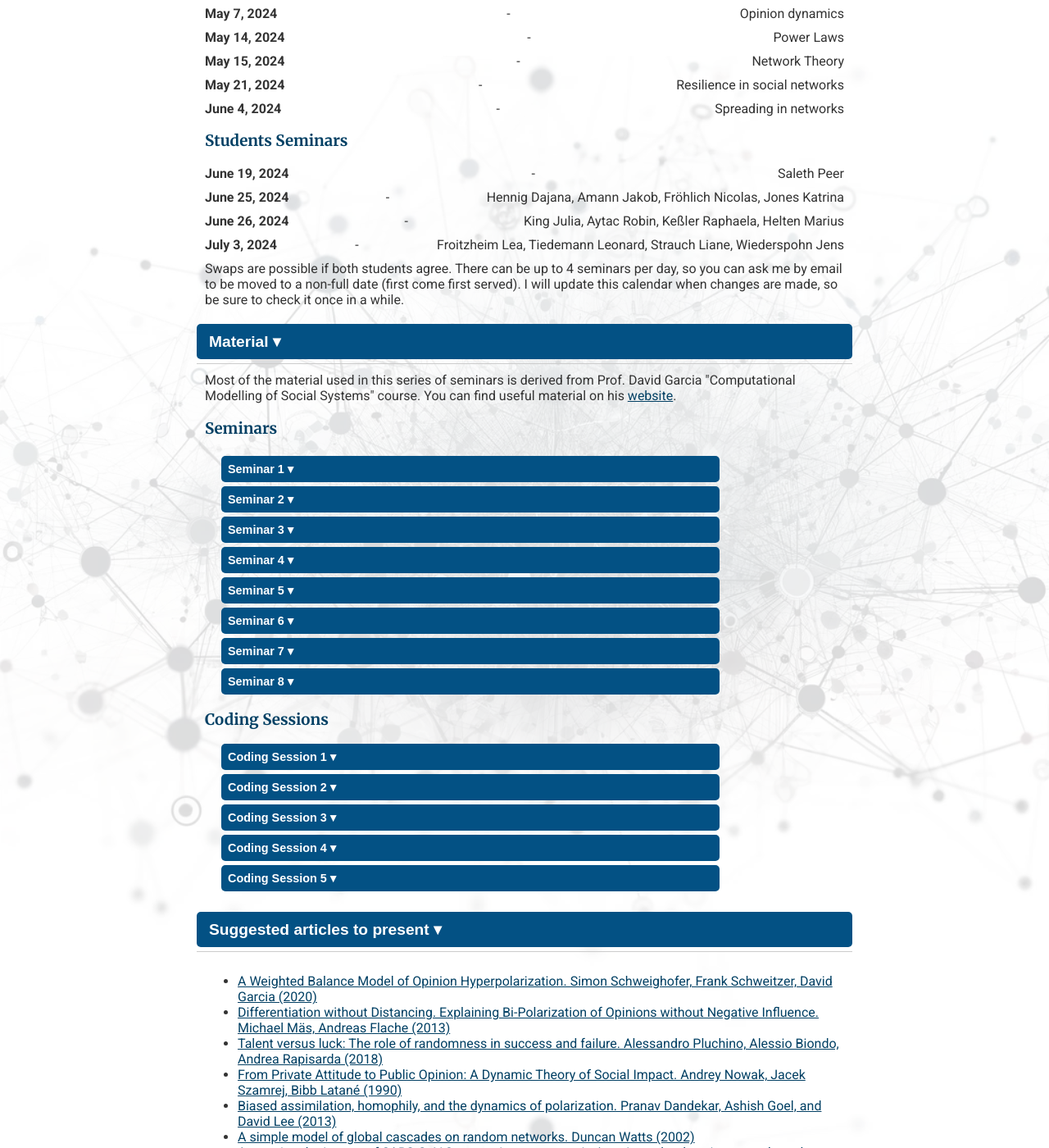
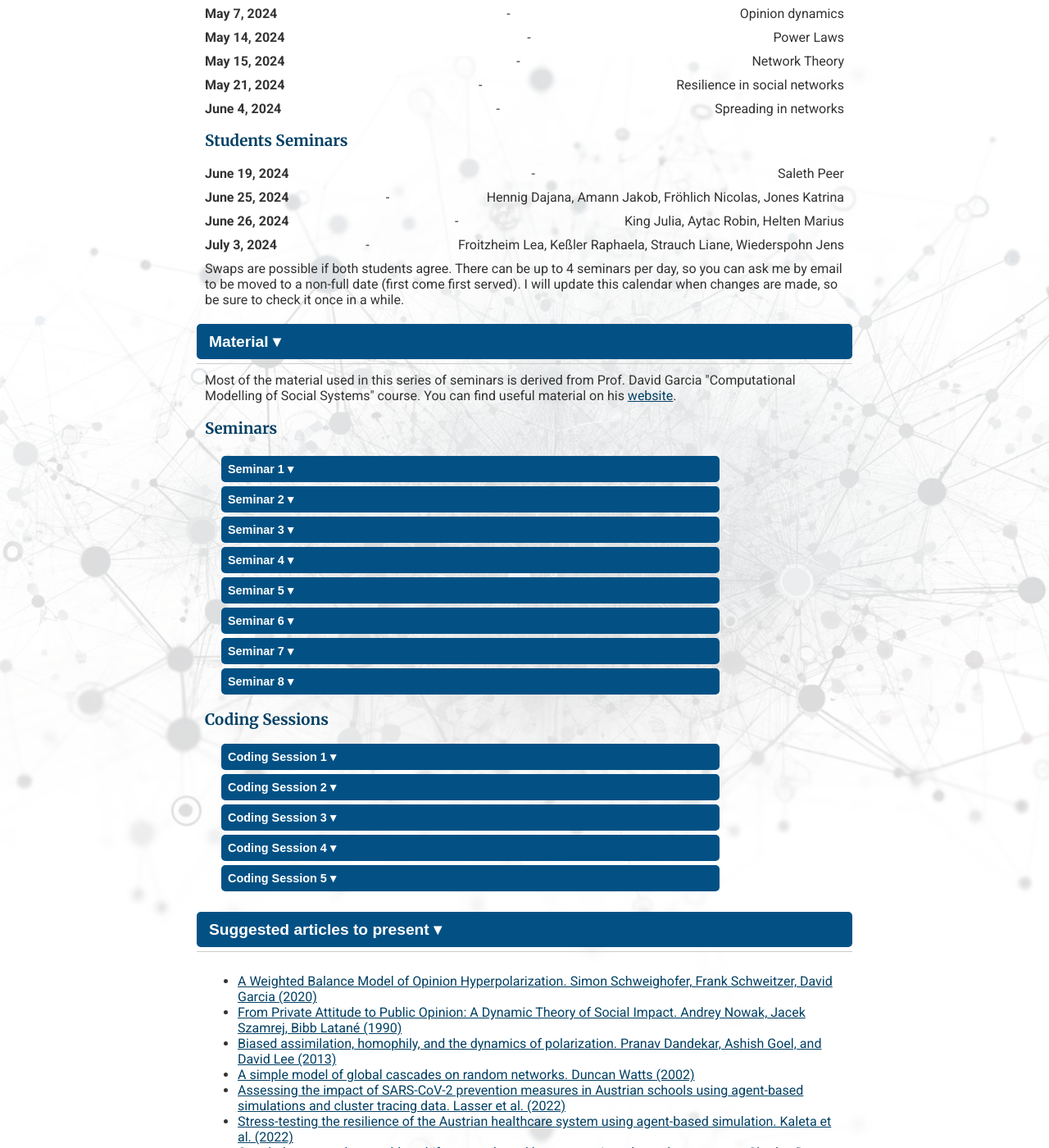
Before and after one commit to giordano-demarzo/giordano-demarzo.github.io, a Jekyll site: the page built from Computational_Modeling.markdown, in a window 1280 px wide and 1400 px high, scrolled down 1212 px. Shown: the whole window at 82% size. Built offline with Jekyll 4.4.1, drawn with Linux system fonts in a browser that asks for light colours; some of the changed text lies outside the part shown.

Commit message:
student seminars

```diff
--- a/Computational_Modeling.markdown
+++ b/Computational_Modeling.markdown
@@ -75,10 +75,10 @@ permalink: /teaching/computational-modeling/
             <span class="date">June 25, 2024</span> - <span class="lecture-title">Hennig Dajana, Amann Jakob, Fröhlich Nicolas, Jones Katrina</span>
         </div>
         <div class="course-date">
-            <span class="date">June 26, 2024</span> - <span class="lecture-title">King Julia, Aytac Robin, Keßler Raphaela, Helten Marius</span>
+            <span class="date">June 26, 2024</span> - <span class="lecture-title">King Julia, Aytac Robin, Helten Marius</span>
         </div>
         <div class="course-date">
-            <span class="date">July 3, 2024</span> - <span class="lecture-title"> Froitzheim Lea, Tiedemann Leonard, Strauch Liane, Wiederspohn Jens</span>
+            <span class="date">July 3, 2024</span> - <span class="lecture-title"> Froitzheim Lea, Keßler Raphaela, Strauch Liane, Wiederspohn Jens</span>
         </div>
         <par>Swaps are possible if both students agree. There can be up to 4 seminars per day, so you can ask me by email to be moved to a non-full date (first come first served). I will update this calendar when changes are made, so be sure to check it once in a while.</par>
         <!-- Additional dates can be added here -->
@@ -241,15 +241,12 @@ permalink: /teaching/computational-modeling/
     <div class="accordion-content" id="material-section">
     	<ul dir="auto">
     	<li><a href="https://www.jasss.org/23/3/5.html" rel="nofollow">A Weighted Balance Model of Opinion Hyperpolarization. Simon Schweighofer, Frank Schweitzer, David Garcia (2020)</a></li>
-<li><a href="https://journals.plos.org/plosone/article?id=10.1371/journal.pone.0074516" rel="nofollow">Differentiation without Distancing. Explaining Bi-Polarization of Opinions without Negative Influence. Michael Mäs, Andreas Flache (2013)</a></li>
-<li><a href="https://www.worldscientific.com/doi/abs/10.1142/S0219525918500145" rel="nofollow">Talent versus luck: The role of randomness in success and failure. Alessandro Pluchino, Alessio Biondo, Andrea Rapisarda (2018)</a></li>
 <li><a href="https://psycnet.apa.org/buy/1990-28235-001" rel="nofollow">From Private Attitude to Public Opinion: A Dynamic Theory of Social Impact. Andrey Nowak, Jacek Szamrej, Bibb Latané (1990)</a></li>
 <li><a href="https://www.pnas.org/doi/abs/10.1073/pnas.1217220110" rel="nofollow">Biased assimilation, homophily, and the dynamics of polarization. Pranav Dandekar, Ashish Goel, and David Lee (2013)</a></li>
 <li><a href="https://www.pnas.org/doi/full/10.1073/pnas.082090499" rel="nofollow">A simple model of global cascades on random networks. Duncan Watts (2002)</a></li>
 <li><a href="https://www.nature.com/articles/s41467-022-28170-6" rel="nofollow">Assessing the impact of SARS-CoV-2 prevention measures in Austrian schools using agent-based simulations and cluster tracing data. Lasser et al. (2022)</a></li>
 <li><a href="https://www.nature.com/articles/s41467-022-31766-7" rel="nofollow">Stress-testing the resilience of the Austrian healthcare system using agent-based simulation. Kaleta et al. (2022)</a></li>
 <li><a href="https://royalsocietypublishing.org/doi/pdf/10.1098/rsif.2015.0712" rel="nofollow">Coupled catastrophes: sudden shifts cascade and hop among interdependent systems. Charles D. Brummitt, George Barnett, Raissa M. D'Souza (2015)</a></li>
-<li><a href="https://iopscience.iop.org/article/10.1088/1742-5468/aa7a3f" rel="nofollow">Emergent network modularity. Pavel Krapivsky and Sidney Redner (2017)</a></li>
 <li><a href="https://arxiv.org/pdf/2112.11001.pdf" rel="nofollow">Friend of a friend models of network growth. Watson Levens, Alex Szorkovszky, and David J. T. Sumpter (2022)</a></li>
 <li><a href="https://www.science.org/doi/full/10.1126/science.1167782" rel="nofollow">Explosive percolation in random networks. Dimitris Achlioptas, Raissa M D'Souza, Joel Spencer (2009)</a></li>
 <li><a href="https://journals.aps.org/prl/abstract/10.1103/PhysRevLett.99.228701" rel="nofollow">Emergence of Communities in Weighted Networks. Jussi M. Kumpula, Jukka-Pekka Onnela, Jari Saramäki, Kimmo Kaski, and János Kertész (2007)</a></li>
```
Also changed, not shown: 1 other file.
